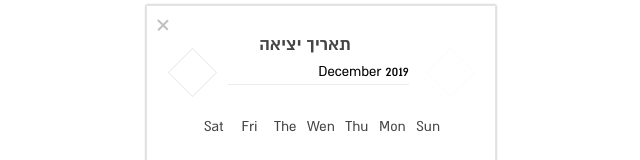
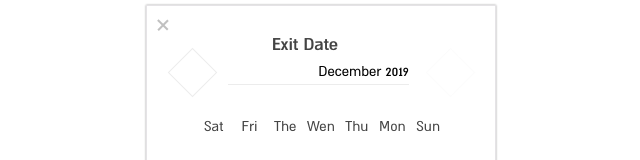
Before and after one commit to nivb52/datepicker-react, a React (Create React App) app: page / in a window 1280 px wide. Shown: the top 160 px of the page, without its empty margins (319-959 px from the left). Built offline with nearby package versions, Linux system fonts and the light colour scheme; the HTML template or start-up script is replaced by a standard one.

Commit message:
added multi language for headline

```diff
--- a/src/App.js
+++ b/src/App.js
@@ -18,12 +18,15 @@ class App extends Component {
     const Lang = navigator.language || "he-IL";
     const guide1_En = "Departure and return dates are possible";
     const guide2_En = "Possibility of charter flights on these dates";
+    const headline_En =   "Exit Date"
 
     const guide1_He = "תאריכי יציאה וחזרה אפשריים";
     const guide2_He = `אפשרות טיסת צ'רטר בתאריכים אלו`;
+    const headline_He =   "תאריך יציאה"
 
     const guide1 = Lang === "he-IL" ? guide1_He : guide1_En;
     const guide2 = Lang === "he-IL" ? guide2_He : guide2_En;
+    const headline = Lang === "he-IL" ? headline_He : headline_En;
     //How much ahead you can see/book dates
     const maxMonths = 12;
 
@@ -52,7 +55,7 @@ class App extends Component {
             maxMonths,
             selectedDate: this.state.selectedDate,
             setSelectedDate: this.state.setSelectedDate,
-            headline: "תאריך יציאה",
+            headline,
             guideAvailable: guide1,
             guide2
           }}
```
